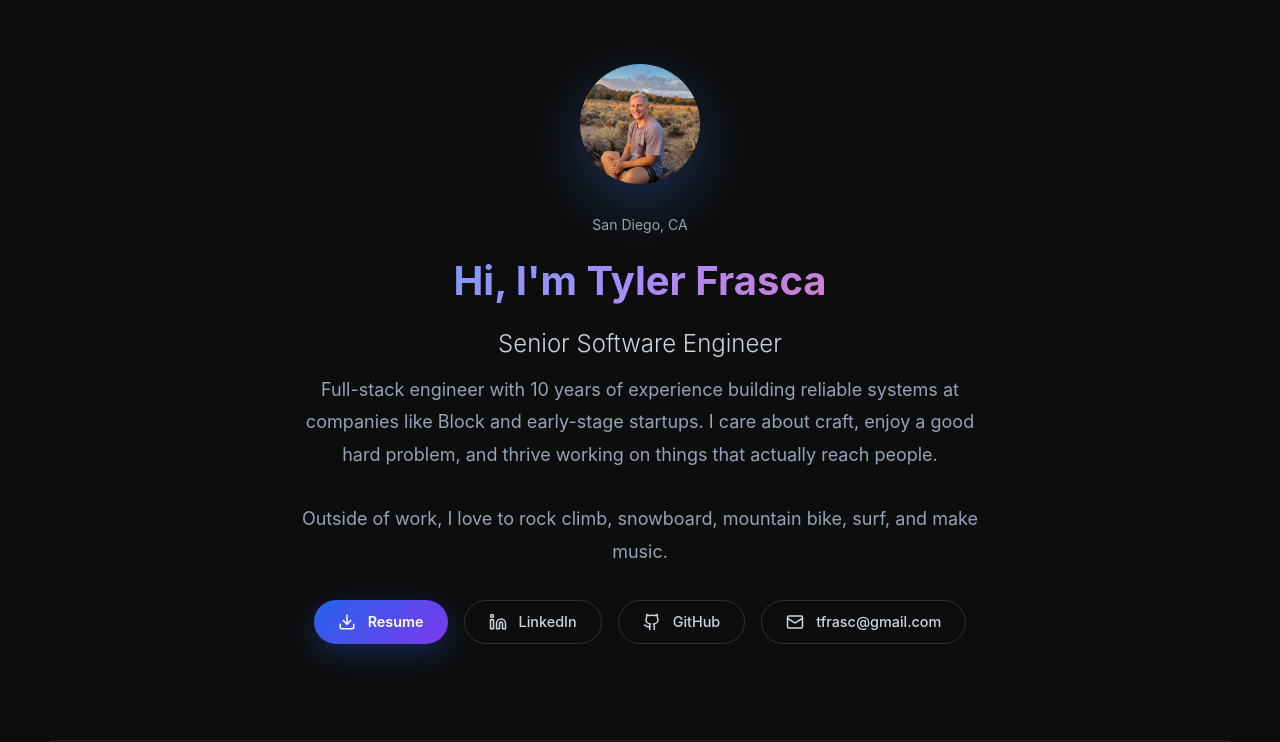
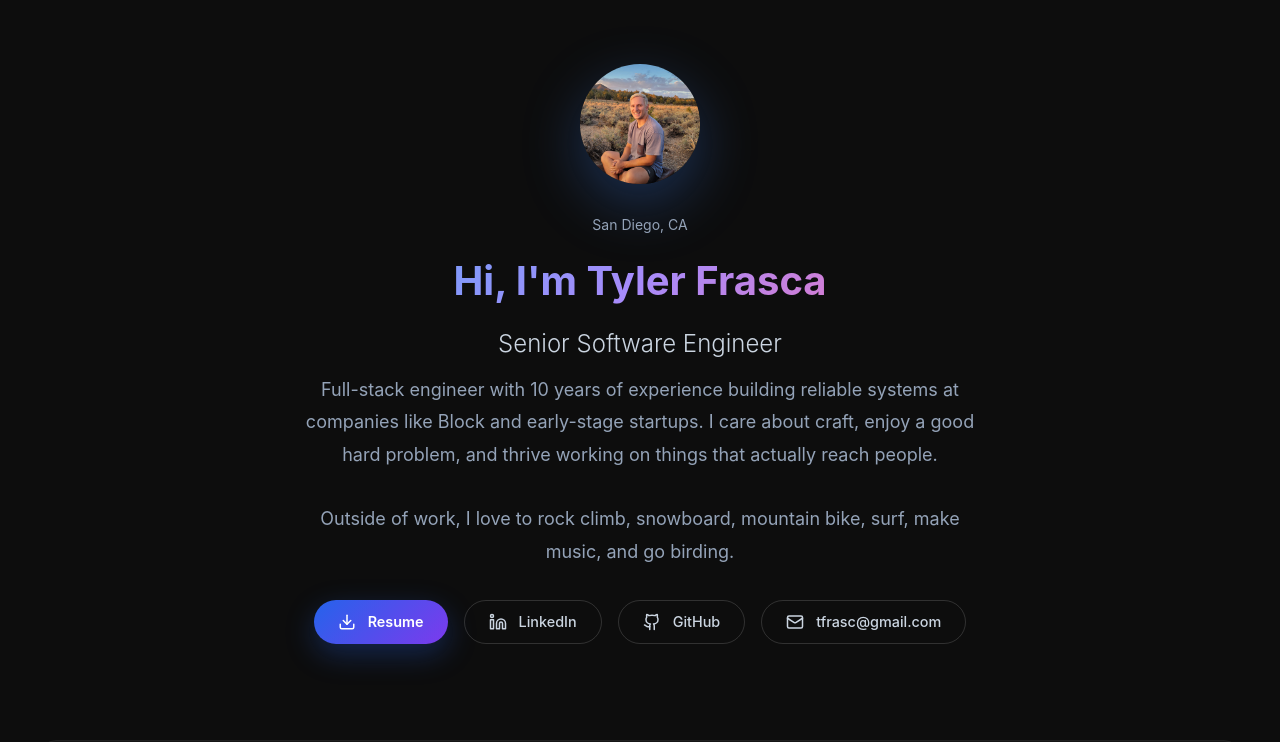
Before and after one commit to tfrasc/tfrasc.github.io, a React (Create React App) app in the folder personal-website/: page / in a window 1280 px wide. Shown: the top 742 px of the page. Built offline with nearby package versions, Linux system fonts and the light colour scheme.

Commit message:
Update hobbies 4 fun

```diff
--- a/personal-website/src/components/Hero.jsx
+++ b/personal-website/src/components/Hero.jsx
@@ -97,7 +97,7 @@ const Hero = () => {
           Full-stack engineer with 10 years of experience building reliable systems at companies like Block and early-stage startups. I care about craft, enjoy a good hard problem, and thrive working on things that actually reach people.
         </p>
         <p style={styles.description}>
-          Outside of work, I love to rock climb, snowboard, mountain bike, surf, and make music.
+          Outside of work, I love to rock climb, snowboard, mountain bike, surf, make music, and go birding.
         </p>
         <div style={styles.socialLinks} className="hero-buttons">
           <a href="/Tyler_Frasca_Resume_2026.pdf" download style={styles.resumeLink} className="btn-resume">
```
